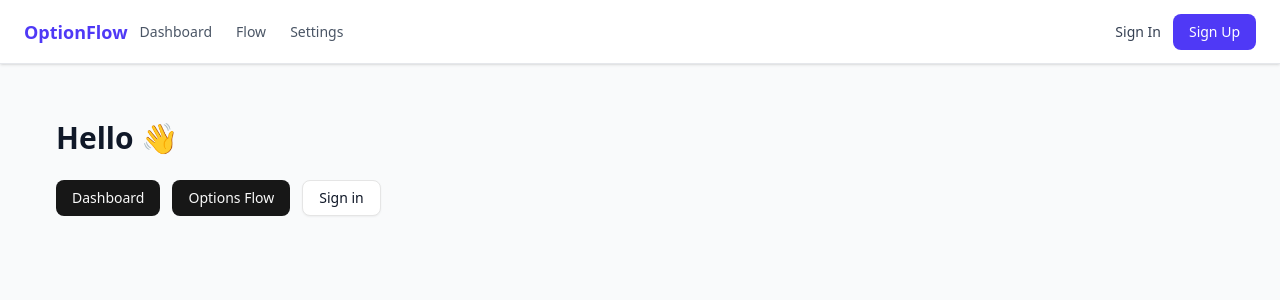
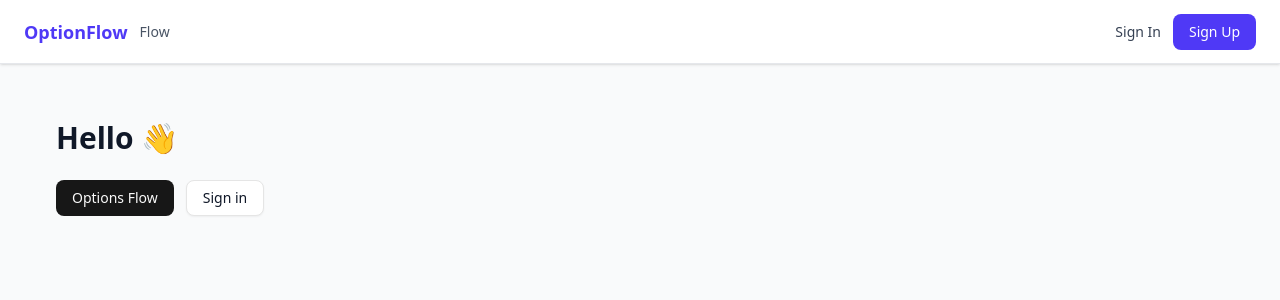
Before and after one commit to ayomel/OptionEdge, a Next.js app: page / in a window 1280 px wide. Shown: the top 300 px of the page. Built offline with nearby package versions, Linux system fonts and the light colour scheme; no server answers.

Commit message:
remove pages

```diff
--- a/app/layout.tsx
+++ b/app/layout.tsx
@@ -35,14 +35,8 @@ function Header() {
           <span className="font-bold">OptionFlow</span>
         </Link>
         <nav className="hidden md:flex gap-6 text-sm text-gray-600">
-          <Link href="/dashboard" className="hover:text-indigo-600">
-            Dashboard
-          </Link>
           <Link href="/flow" className="hover:text-indigo-600">
             Flow
-          </Link>
-          <Link href="/settings" className="hover:text-indigo-600">
-            Settings
           </Link>
         </nav>
       </div>
--- a/app/page.tsx
+++ b/app/page.tsx
@@ -6,9 +6,6 @@ export default function Home() {
     <main className="p-8">
       <h1 className="text-3xl font-bold">Hello 👋</h1>
       <div className="mt-6 flex gap-3">
-        <Link href="/dashboard">
-          <Button>Dashboard</Button>
-        </Link>
         <Link href="/flow">
           <Button>Options Flow</Button>
         </Link>
```
